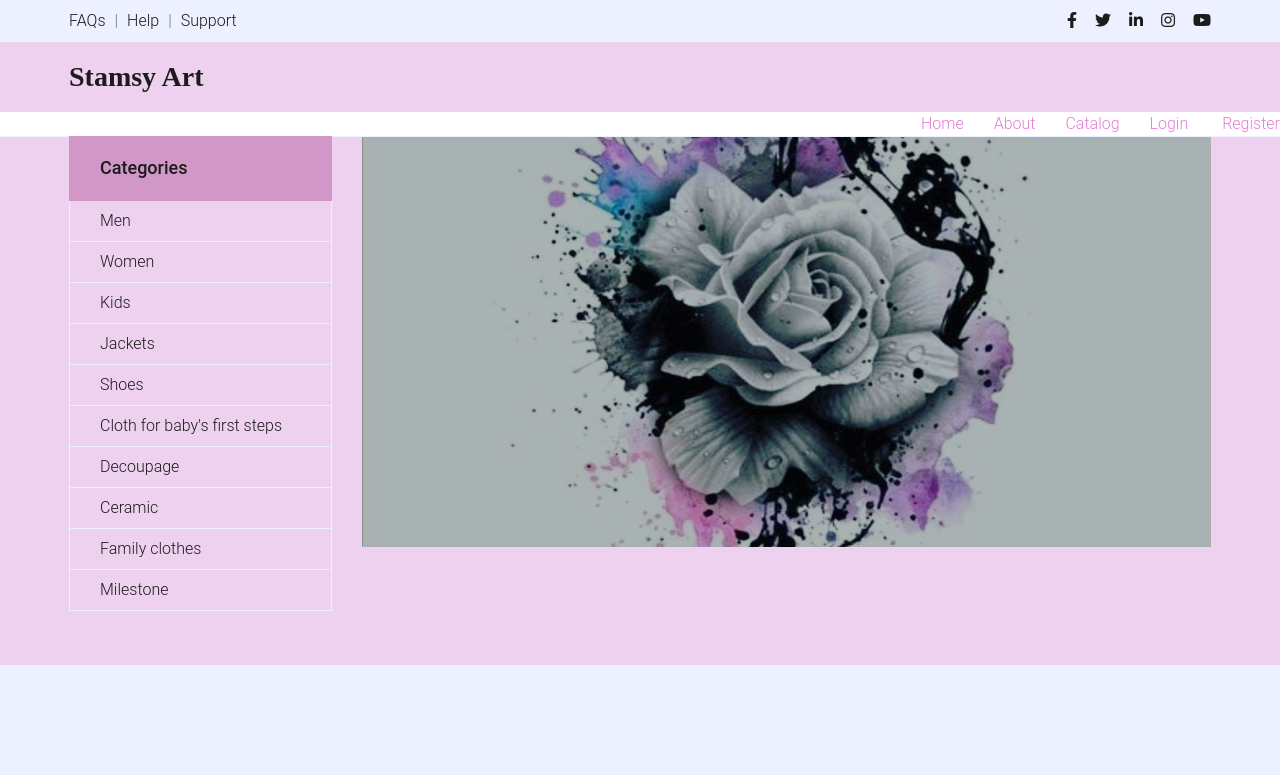
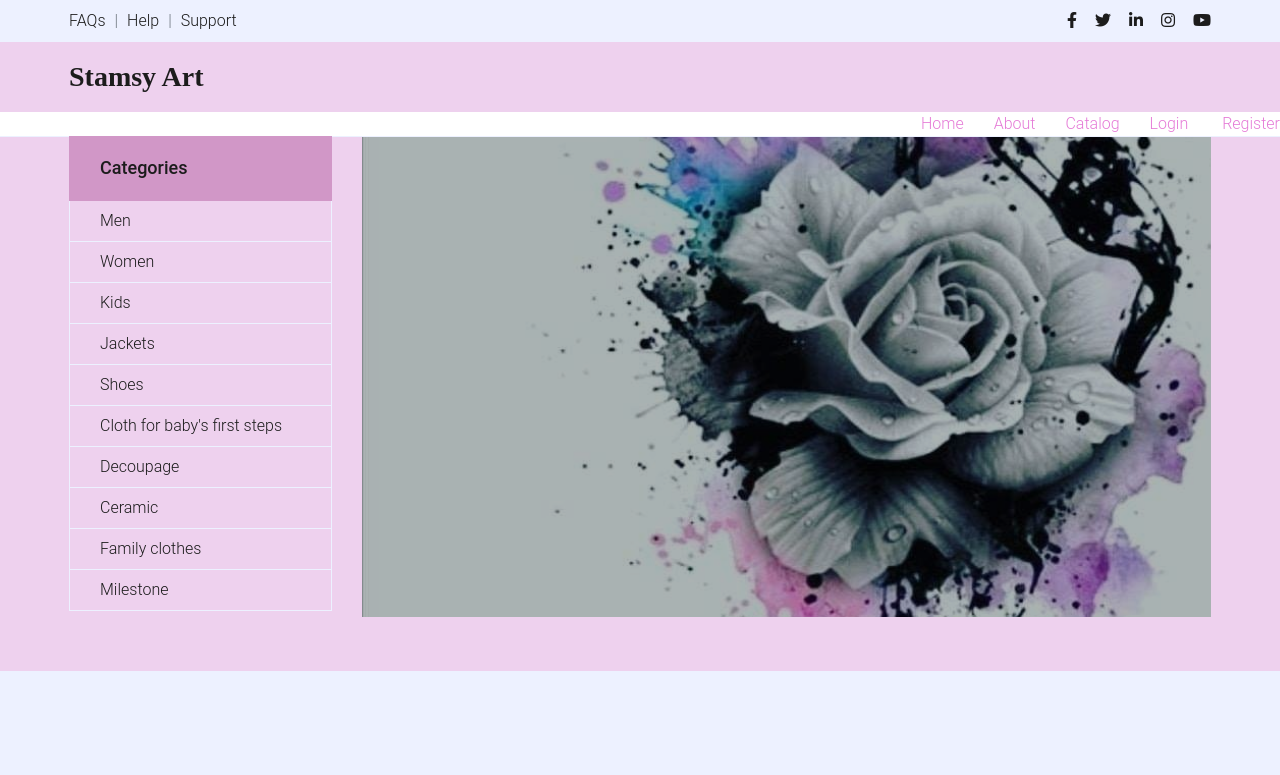
Before and after one commit to Stams89/hand-drawn-wear, a React (Create React App) app: page / in a window 1280 px wide. Shown: the top 775 px of the page. Built offline with nearby package versions, Linux system fonts and the light colour scheme; no server answers; the database is empty.

Commit message:
fix home page

```diff
--- a/src/App.js
+++ b/src/App.js
@@ -15,7 +15,7 @@ import { useState } from 'react';
 import { Logout } from './components/Logout';
 import { AddProduct } from './components/AddProduct';
 import { useEffect } from 'react';
-import { About } from './components/Contacts';
+import { About } from './components/About';
 import { Categories } from './components/Categories';
 
 import firebase from '../src/components/firebase';
--- a/src/components/Home.js
+++ b/src/components/Home.js
@@ -90,10 +90,10 @@ console.log(products);
 
       <div id="header-carousel" className="carousel slide" data-ride="carousel">
         <div className="carousel-inner">
-          <div className="carousel-item active" style={{ height: 410 }}>
+          <div className="carousel-item active" style={{ height: 480, width:1100 }}>
             <img className="img-fluid" src="img/carousel-1.jpg" alt="Image" />
             <div className="carousel-caption d-flex flex-column align-items-center justify-content-center">
-              <div className="p-3" style={{ maxWidth: 700 }}>
+              <div className="p-3" style={{ maxWidth: 800 }}>
               </div>
             </div>
           </div>
```
Also changed, not shown: src/components/About.js (renamed from src/components/Contacts.js).
